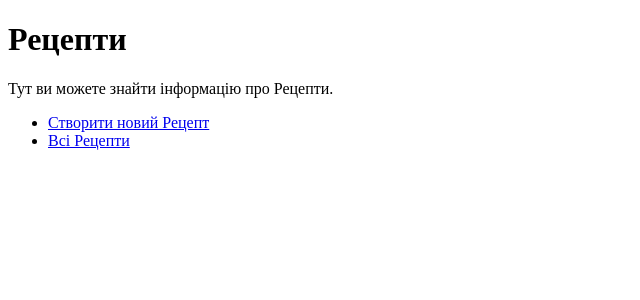
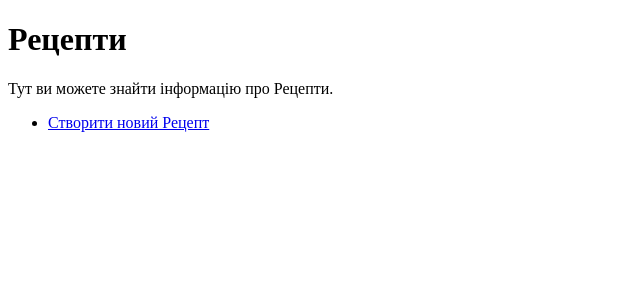
Before and after one commit to Bohdan-Zasiadvovk/warehouse_dobromir, a Django app: page /recipe/ in a window 1280 px wide. Shown: the part 52-352 px from the top of the page, without its empty margins (0-640 px from the left). Run offline with Django 5.2, Linux system fonts and the light colour scheme.

Commit message:
Update template

```diff
--- a/templates/recipe/recipe.html
+++ b/templates/recipe/recipe.html
@@ -7,6 +7,5 @@
     <p>Тут ви можете знайти інформацію про Рецепти.</p>
     <ul>
         <li><a href="{% url 'create_recipe' %}">Створити новий Рецепт</a></li>
-        <li><a href="{% url 'all_recipes' %}">Всі Рецепти</a></li>
     </ul>
 {% endblock %}
```
